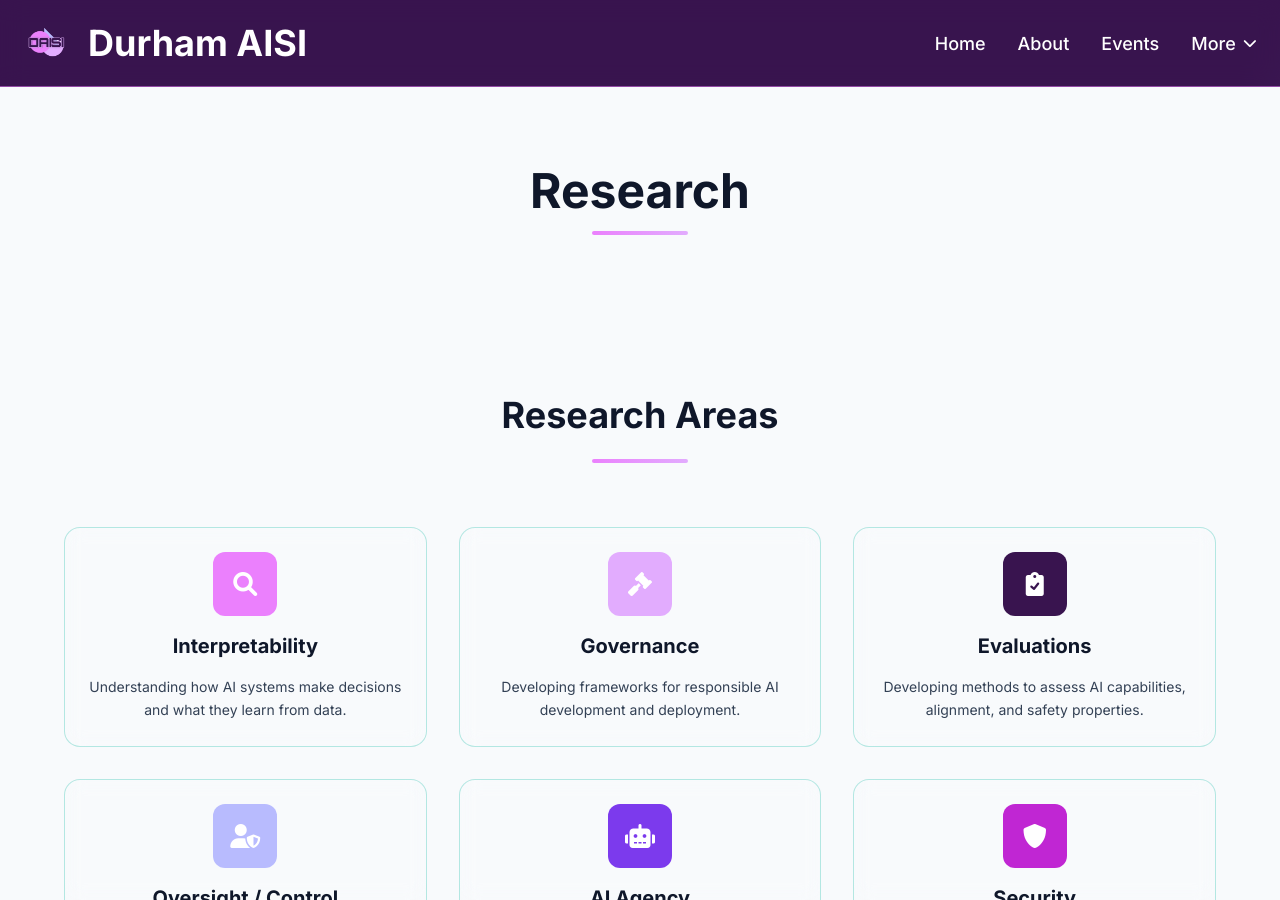
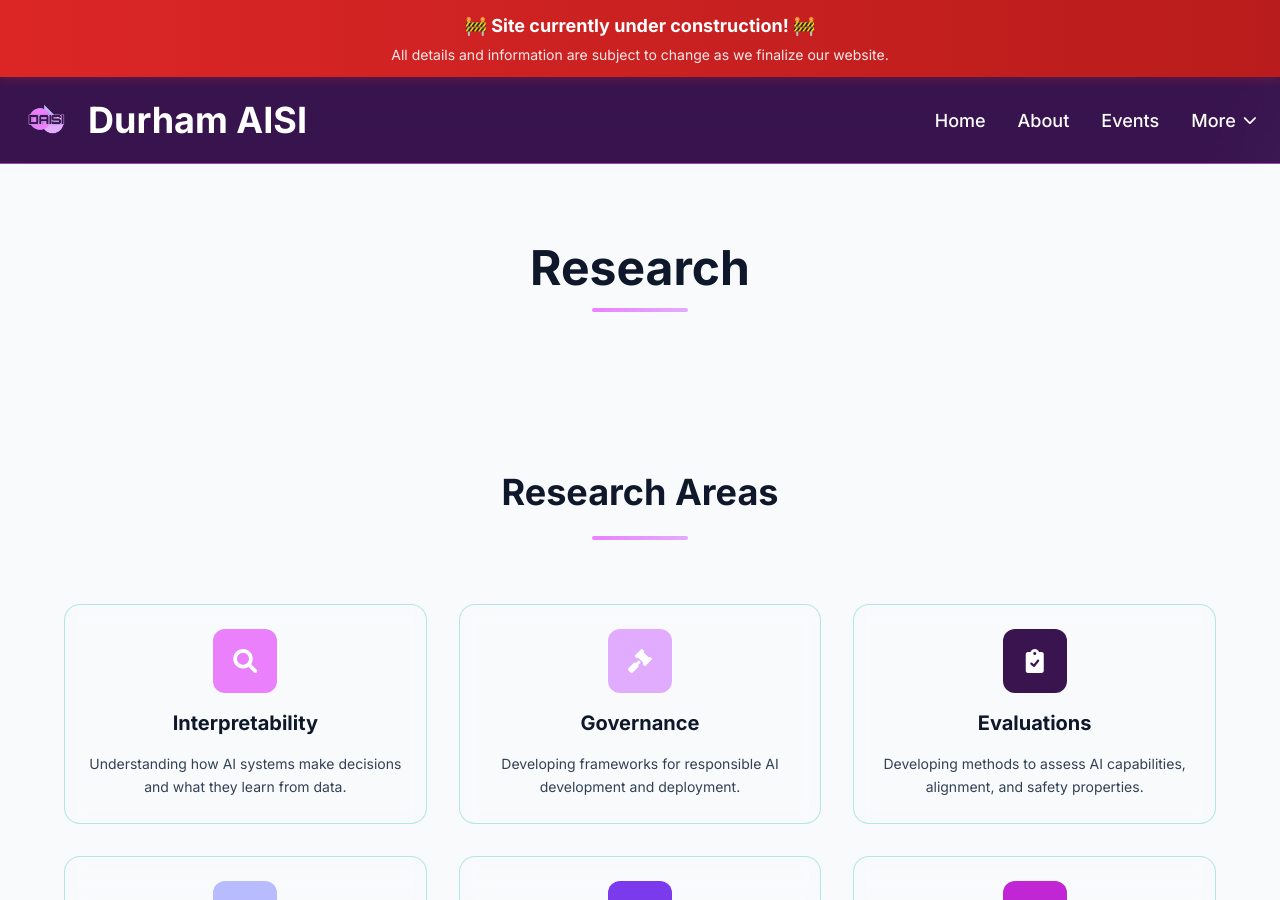
Before and after one commit to DurhamAISafety/durhamaisafety.github.io, a Jekyll site: the page built from pages/research.html, in a window 1280 px wide and 900 px high. Built offline with Jekyll 4.4.1, drawn with Linux system fonts in a browser that asks for light colours; nearby versions of some CDN libraries.

```diff
--- a/_layouts/default.html
+++ b/_layouts/default.html
@@ -75,7 +75,7 @@
 </head>
 <body class="font-inter bg-gradient-to-br from-deep-purple via-deep-purple to-lavender text-white min-h-screen">
     <!-- Construction Banner -->
-    <!-- <div class="construction-banner">
+    <div class="construction-banner">
         <div class="container mx-auto px-6">
             <div class="text-lg">
                 🚧 Site currently under construction! 🚧
@@ -84,7 +84,7 @@
                 All details and information are subject to change as we finalize our website.
             </div>
         </div>
-    </div> -->
+    </div>
 
     {% include header.html %}
 
```
